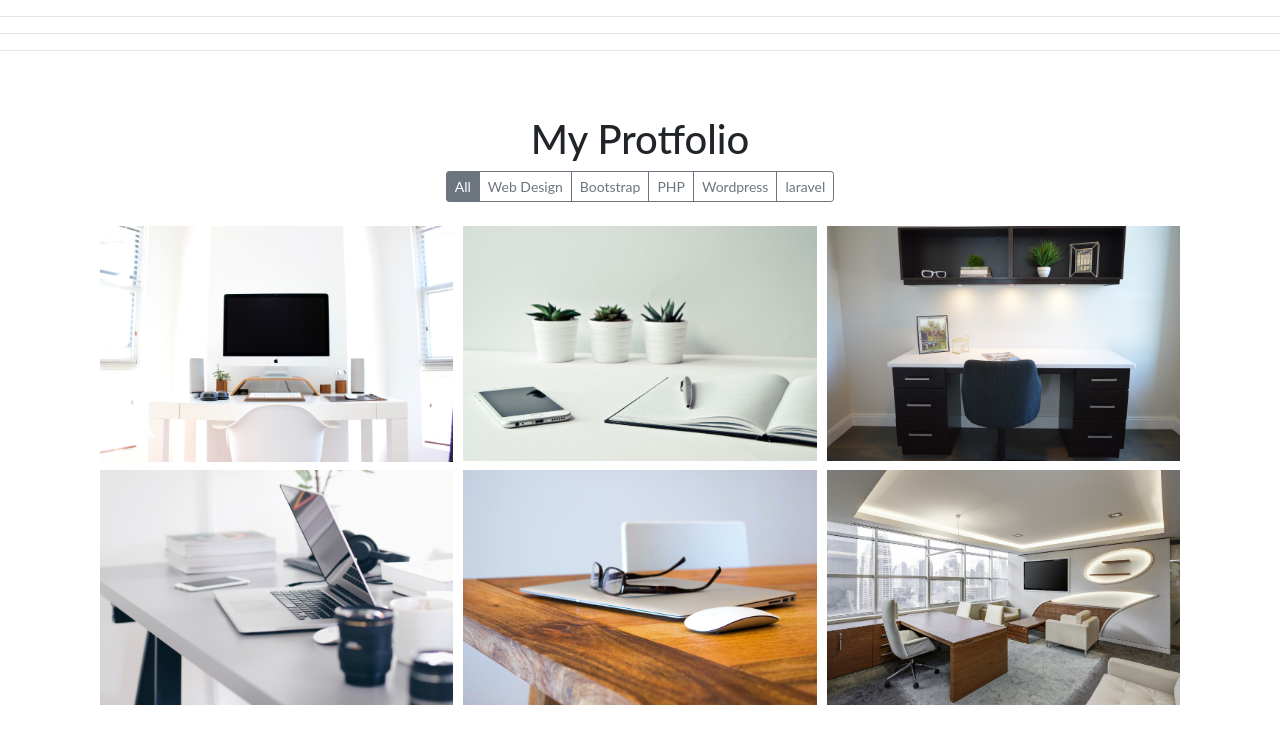
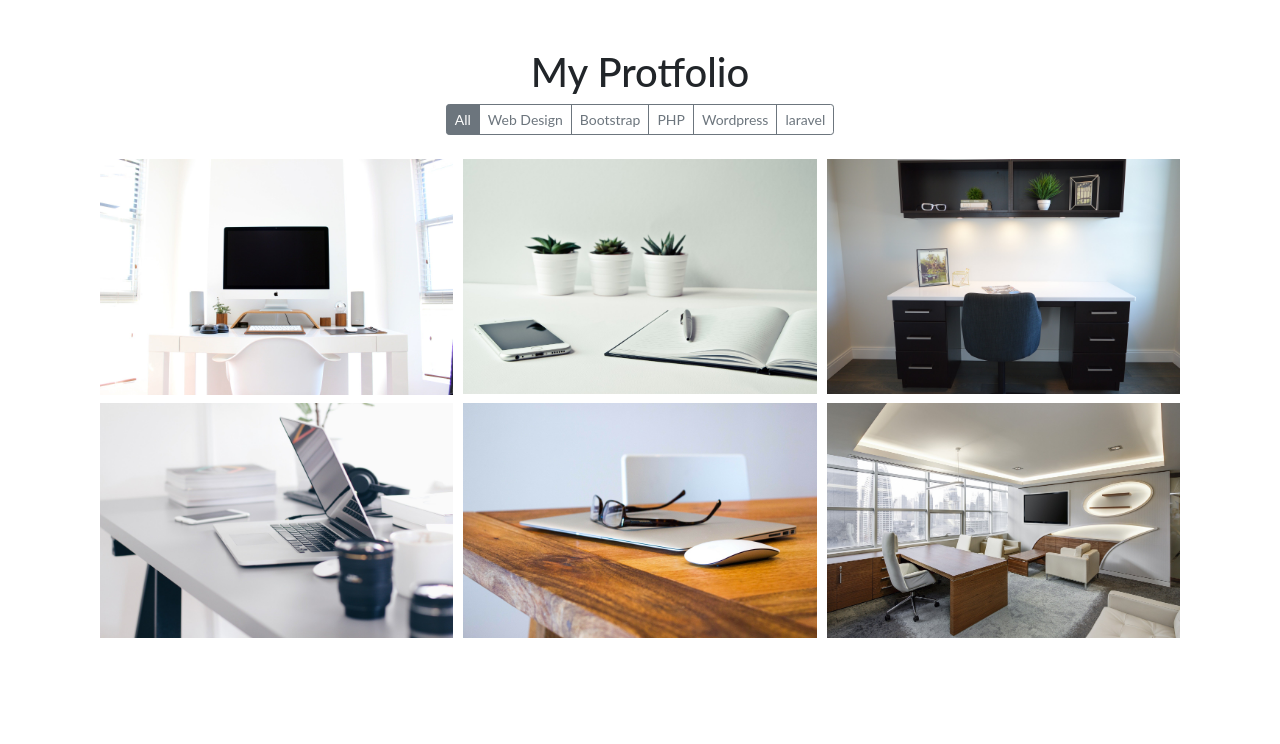
Before and after one commit to jahidul213/isotopegallery, a plain HTML site: page index.html in a window 1280 px wide. Drawn offline with Linux system fonts and the light colour scheme.

Commit message:
Update index.html

```diff
--- a/index.html
+++ b/index.html
@@ -19,9 +19,6 @@
 		<header>
 		</header>
 		<main>
-
-
-<hr><hr><hr>
 
 	<!-- =====  portfolio section ===== -->
 	<section id="portfolio">
```
